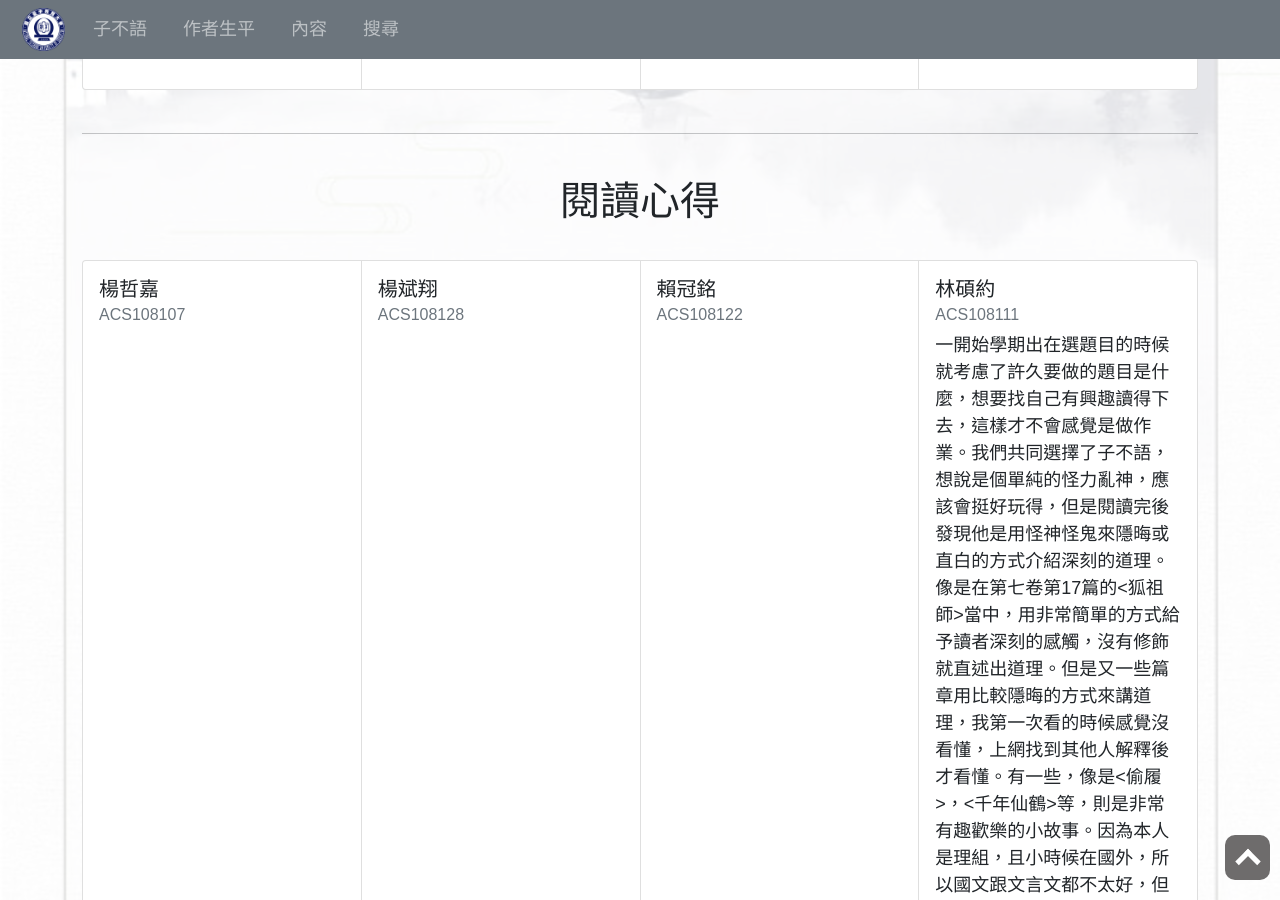
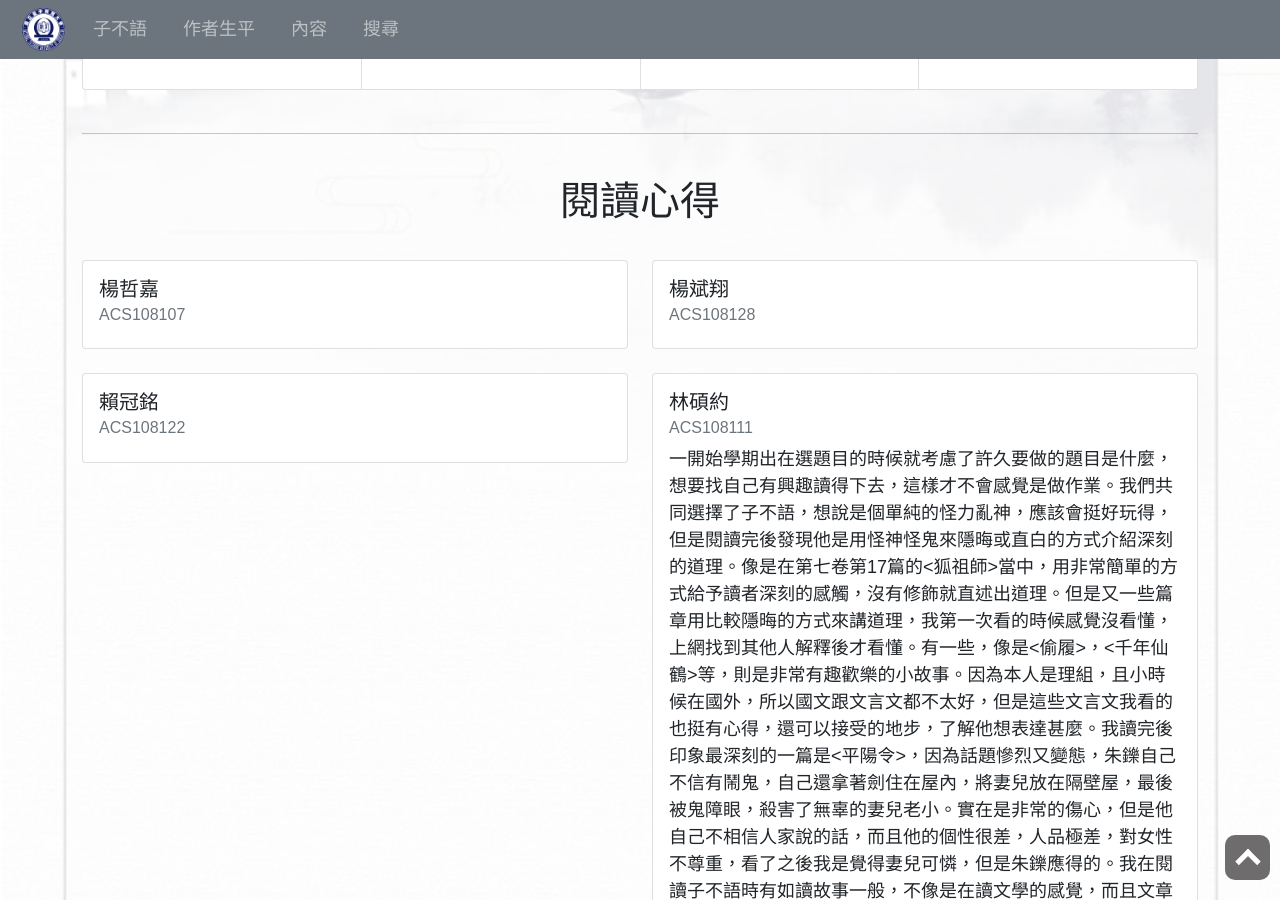
Before and after one commit to a962702/NTCU-GeneralEducation-WisdomOfClassics, a Jekyll site: the page built from index.markdown, in a window 1280 px wide and 900 px high, scrolled down 839 px. Built offline with Jekyll 4.4.1, drawn with Linux system fonts in a browser that asks for light colours.

Commit message:
index: 閱讀心得 use grid cards instead of card groups

```diff
--- a/index.markdown
+++ b/index.markdown
@@ -73,33 +73,41 @@ title: 子不語
         <br>
         <h1 class="text-center">閱讀心得</h1>
         <br>
-        <div class="card-group">
-            <div class="card">
-                <div class="card-body">
-                <h5 class="card-title">楊哲嘉</h5>
-                <h6 class="card-subtitle mb-2 text-muted">ACS108107</h6>
-                <p class="card-text"></p>
+        <div class="row row-cols-1 row-cols-md-2 g-4">
+            <div class="col">
+                <div class="card">
+                    <div class="card-body">
+                    <h5 class="card-title">楊哲嘉</h5>
+                    <h6 class="card-subtitle mb-2 text-muted">ACS108107</h6>
+                    <p class="card-text"></p>
+                    </div>
                 </div>
             </div>
-            <div class="card">
-                <div class="card-body">
-                <h5 class="card-title">楊斌翔</h5>
-                <h6 class="card-subtitle mb-2 text-muted">ACS108128</h6>
-                <p class="card-text"></p>
+            <div class="col">
+                <div class="card">
+                    <div class="card-body">
+                    <h5 class="card-title">楊斌翔</h5>
+                    <h6 class="card-subtitle mb-2 text-muted">ACS108128</h6>
+                    <p class="card-text"></p>
+                    </div>
                 </div>
             </div>
-            <div class="card">
-                <div class="card-body">
-                <h5 class="card-title">賴冠銘</h5>
-                <h6 class="card-subtitle mb-2 text-muted">ACS108122</h6>
-                <p class="card-text"></p>
+            <div class="col">
+                <div class="card">
+                    <div class="card-body">
+                    <h5 class="card-title">賴冠銘</h5>
+                    <h6 class="card-subtitle mb-2 text-muted">ACS108122</h6>
+                    <p class="card-text"></p>
+                    </div>
                 </div>
             </div>
-            <div class="card">
-                <div class="card-body">
-                <h5 class="card-title">林碩約</h5>
-                <h6 class="card-subtitle mb-2 text-muted">ACS108111</h6>
-                <p class="card-text">一開始學期出在選題目的時候就考慮了許久要做的題目是什麼，想要找自己有興趣讀得下去，這樣才不會感覺是做作業。我們共同選擇了子不語，想說是個單純的怪力亂神，應該會挺好玩得，但是閱讀完後發現他是用怪神怪鬼來隱晦或直白的方式介紹深刻的道理。像是在第七卷第17篇的&lt;狐祖師&gt;當中，用非常簡單的方式給予讀者深刻的感觸，沒有修飾就直述出道理。但是又一些篇章用比較隱晦的方式來講道理，我第一次看的時候感覺沒看懂，上網找到其他人解釋後才看懂。有一些，像是&lt;偷履&gt;，&lt;千年仙鶴>等，則是非常有趣歡樂的小故事。因為本人是理組，且小時候在國外，所以國文跟文言文都不太好，但是這些文言文我看的也挺有心得，還可以接受的地步，了解他想表達甚麼。我讀完後印象最深刻的一篇是&lt;平陽令&gt;，因為話題慘烈又變態，朱鑠自己不信有鬧鬼，自己還拿著劍住在屋內，將妻兒放在隔壁屋，最後被鬼障眼，殺害了無辜的妻兒老小。實在是非常的傷心，但是他自己不相信人家說的話，而且他的個性很差，人品極差，對女性不尊重，看了之後我是覺得妻兒可憐，但是朱鑠應得的。我在閱讀子不語時有如讀故事一般，不像是在讀文學的感覺，而且文章也都不長，簡潔而有力，人物的刻畫也都很細緻，時間一下就過去了，在閱讀時各種心情都表現出來了，有時開心有時傷心有時憤怒。</p>
+            <div class="col">
+                <div class="card">
+                    <div class="card-body">
+                    <h5 class="card-title">林碩約</h5>
+                    <h6 class="card-subtitle mb-2 text-muted">ACS108111</h6>
+                    <p class="card-text">一開始學期出在選題目的時候就考慮了許久要做的題目是什麼，想要找自己有興趣讀得下去，這樣才不會感覺是做作業。我們共同選擇了子不語，想說是個單純的怪力亂神，應該會挺好玩得，但是閱讀完後發現他是用怪神怪鬼來隱晦或直白的方式介紹深刻的道理。像是在第七卷第17篇的&lt;狐祖師&gt;當中，用非常簡單的方式給予讀者深刻的感觸，沒有修飾就直述出道理。但是又一些篇章用比較隱晦的方式來講道理，我第一次看的時候感覺沒看懂，上網找到其他人解釋後才看懂。有一些，像是&lt;偷履&gt;，&lt;千年仙鶴>等，則是非常有趣歡樂的小故事。因為本人是理組，且小時候在國外，所以國文跟文言文都不太好，但是這些文言文我看的也挺有心得，還可以接受的地步，了解他想表達甚麼。我讀完後印象最深刻的一篇是&lt;平陽令&gt;，因為話題慘烈又變態，朱鑠自己不信有鬧鬼，自己還拿著劍住在屋內，將妻兒放在隔壁屋，最後被鬼障眼，殺害了無辜的妻兒老小。實在是非常的傷心，但是他自己不相信人家說的話，而且他的個性很差，人品極差，對女性不尊重，看了之後我是覺得妻兒可憐，但是朱鑠應得的。我在閱讀子不語時有如讀故事一般，不像是在讀文學的感覺，而且文章也都不長，簡潔而有力，人物的刻畫也都很細緻，時間一下就過去了，在閱讀時各種心情都表現出來了，有時開心有時傷心有時憤怒。</p>
+                    </div>
                 </div>
             </div>
         </div>
```
